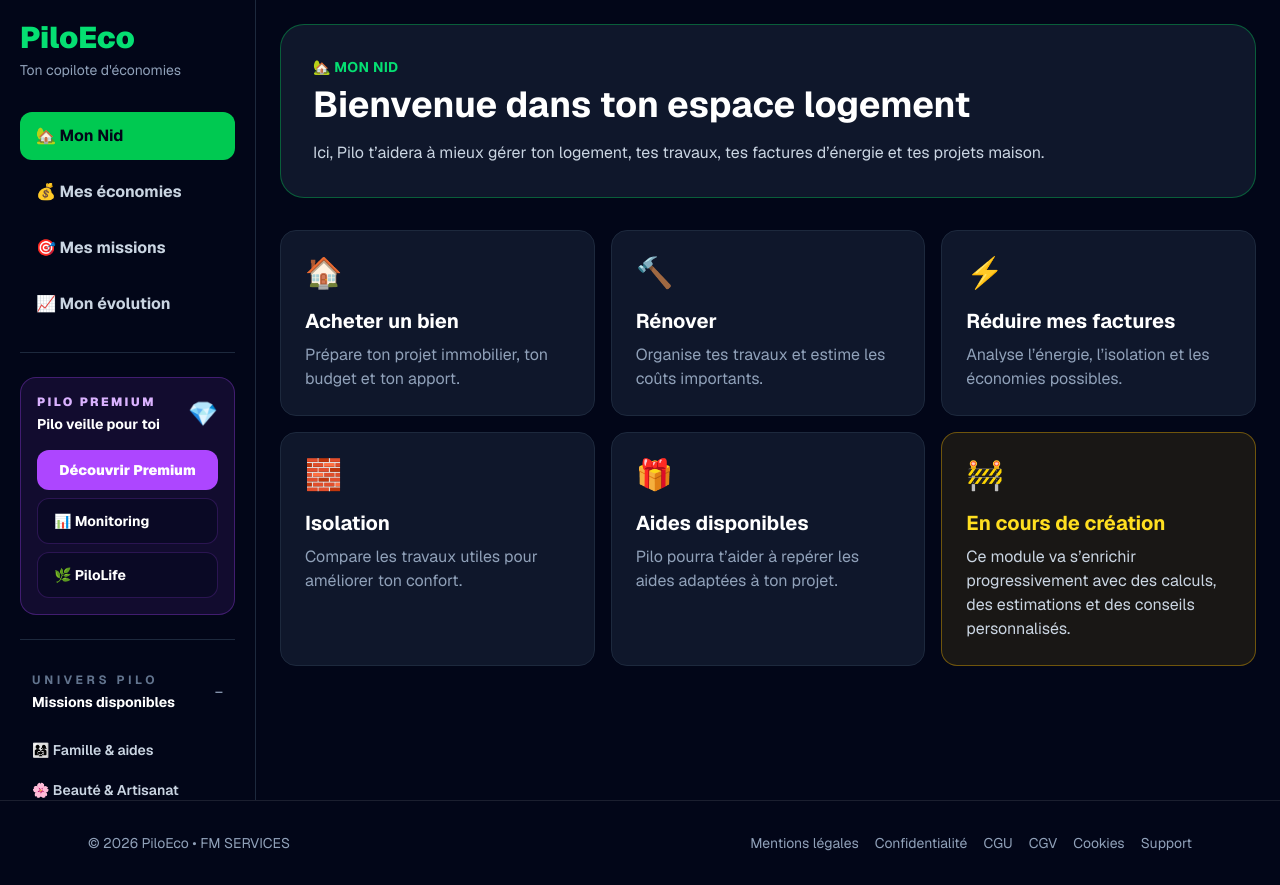
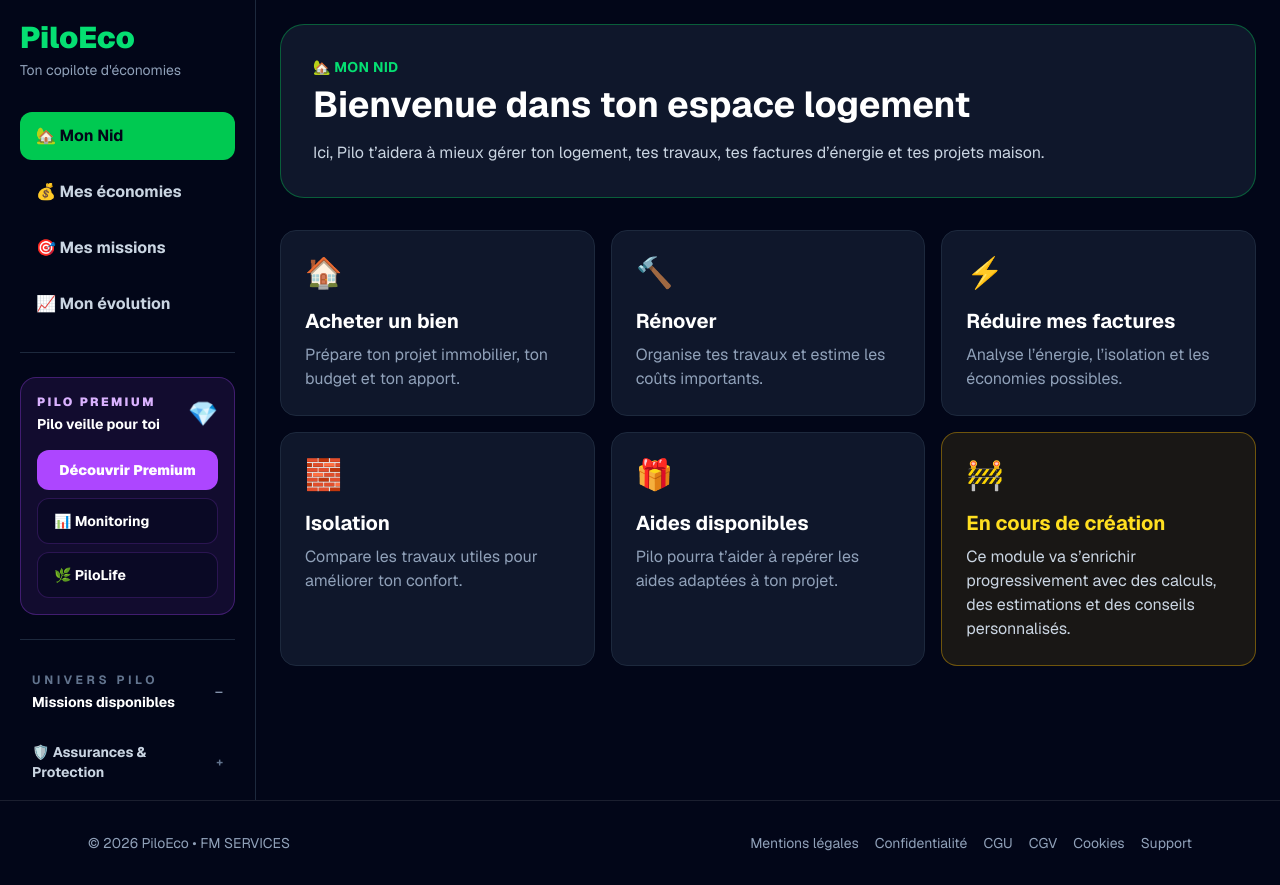
Before and after one commit to MAT13-13/PiloEco, a Next.js app in the folder frontend/: page /mon-nid in a window 1280 px wide. Built offline with nearby package versions, Linux system fonts and the light colour scheme.

Commit message:
Réorganisation des univers Pilo

```diff
--- a/frontend/src/app/analyse/page.tsx
+++ b/frontend/src/app/analyse/page.tsx
@@ -255,7 +255,7 @@ const categories: Record<
   },
 
   mobilitesDouces: {
-    label: "Mobilités douces",
+    label: "Assurance mobilité douce",
     icon: "🚲",
     message:
       "Je vais analyser l’assurance de ton vélo ou de ta trottinette électrique.",
@@ -895,13 +895,14 @@ type AnalyseCatalogEntry = {
 };
 
 type AnalyseUniverse =
-  | "familleQuotidien"
-  | "santeProtection"
-  | "energieTelecoms"
+  | "assurancesProtection"
+  | "energie"
+  | "telecomsNumerique"
   | "maisonImmobilier"
-  | "autoMotoMobilite"
+  | "servicesQuotidien"
   | "financePatrimoine"
-  | "proNumerique"
+  | "proEntreprises"
+  | "beauteArtisanat"
   | "voyagesLoisirs";
 
 type UniverseConfig = {
@@ -912,54 +913,61 @@ type UniverseConfig = {
 };
 
 const universeOrder: AnalyseUniverse[] = [
-  "familleQuotidien",
-  "santeProtection",
-  "energieTelecoms",
+  "assurancesProtection",
+  "energie",
+  "telecomsNumerique",
   "maisonImmobilier",
-  "autoMotoMobilite",
+  "servicesQuotidien",
   "financePatrimoine",
-  "proNumerique",
+  "proEntreprises",
+  "beauteArtisanat",
   "voyagesLoisirs",
 ];
 
 const universes: Record<AnalyseUniverse, UniverseConfig> = {
-  familleQuotidien: {
-    label: "Beauté & Artisanat",
-    icon: "🌸",
+  assurancesProtection: {
+    label: "Assurances & Protection",
+    icon: "🛡️",
     description:
-      "Beauté, créations artisanales et idées faites main.",
-    categories: [
-      "beauteArtisanat",
-    ],
-  },
-
-  santeProtection: {
-    label: "Santé & Protection",
-    icon: "❤️",
-    description:
-      "Santé, assurances et solutions de protection pour toi et tes proches.",
+      "Assurances, mutuelles et solutions pour protéger ton quotidien.",
     categories: [
       "mutuelle",
       "mutuelleSenior",
       "mutuelleProfessionnelle",
       "animaux",
+      "auto",
+      "moto",
+      "mobilitesDouces",
+      "habitation",
       "assuranceEmprunteur",
       "assuranceObseques",
       "ambassadeur",
     ],
   },
 
-  energieTelecoms: {
-    label: "Énergie & Télécoms",
-    icon: "⚡📱",
+  energie: {
+    label: "Énergie",
+    icon: "⚡",
     description:
-      "Électricité, gaz, téléphone et connexion Internet.",
+      "Électricité et gaz pour mieux maîtriser tes factures d’énergie.",
     categories: [
       "electricite",
       "gaz",
+    ],
+  },
+
+  telecomsNumerique: {
+    label: "Télécoms & Numérique",
+    icon: "📱",
+    description:
+      "Téléphone, Internet et solutions numériques pour ton quotidien.",
+    categories: [
       "telephone",
       "telephoneSenior",
       "internet",
+      "cybersecurite",
+      "logiciels",
+      "streaming",
     ],
   },
 
@@ -967,30 +975,26 @@ const universes: Record<AnalyseUniverse, UniverseConfig> = {
     label: "Maison & Immobilier",
     icon: "🏠",
     description:
-      "Logement, immobilier, travaux, sécurité et déménagement.",
+      "Immobilier, logement, travaux et solutions pour ta maison.",
     categories: [
       "creditImmobilier",
       "diagnosticImmobilier",
       "locationMeublee",
-      "habitation",
       "travaux",
       "securite",
+    ],
+  },
+
+  servicesQuotidien: {
+    label: "Services du quotidien",
+    icon: "🧰",
+    description:
+      "Déménagement, débarras, auto et services pratiques du quotidien.",
+    categories: [
       "demenagement",
       "debarras",
-    ],
-  },
-
-  autoMotoMobilite: {
-    label: "Auto, Moto & Mobilité",
-    icon: "🚗🏍️",
-    description:
-      "Assurances, entretien, équipement et nouvelles mobilités.",
-    categories: [
-      "auto",
-      "moto",
       "servicesAuto",
       "motoEquipement",
-      "mobilitesDouces",
     ],
   },
 
@@ -1007,18 +1011,25 @@ const universes: Record<AnalyseUniverse, UniverseConfig> = {
     ],
   },
 
-  proNumerique: {
-    label: "Pro & Numérique",
-    icon: "💼💻",
+  proEntreprises: {
+    label: "Pro & Entreprises",
+    icon: "💼",
     description:
-      "Solutions pour ton activité professionnelle et tes usages numériques.",
+      "Solutions et services pour les professionnels et les entreprises.",
     categories: [
       "siteInternetPro",
       "formation",
-      "cybersecurite",
       "servicesEntreprises",
-      "logiciels",
-      "streaming",
+    ],
+  },
+
+  beauteArtisanat: {
+    label: "Beauté & Artisanat",
+    icon: "🌸",
+    description:
+      "Beauté, créations artisanales et idées faites main.",
+    categories: [
+      "beauteArtisanat",
     ],
   },
 
@@ -1026,7 +1037,7 @@ const universes: Record<AnalyseUniverse, UniverseConfig> = {
     label: "Voyages & Loisirs",
     icon: "✈️",
     description:
-      "Prépare tes voyages et trouve les solutions adaptées à tes projets.",
+      "Voyages et solutions adaptées à tes projets de loisirs.",
     categories: [
       "voyage",
     ],
@@ -1690,7 +1701,7 @@ export default function AnalysePage() {
           </div>
 
           {!selectedUniverseConfig ? (
-            <div className="mt-10 grid grid-cols-1 gap-4 sm:grid-cols-2 lg:grid-cols-4">
+            <div className="mt-10 grid grid-cols-1 gap-4 sm:grid-cols-2 lg:grid-cols-3">
               {universeOrder.map((universeKey) => {
                 const universe = universes[universeKey];
 
@@ -1755,7 +1766,7 @@ export default function AnalysePage() {
                 </button>
               </div>
 
-              <div className="mt-6 grid grid-cols-1 gap-3 sm:grid-cols-2 sm:gap-4 lg:grid-cols-4">
+              <div className="mt-6 grid grid-cols-1 gap-3 sm:grid-cols-2 sm:gap-4 lg:grid-cols-3">
                 {selectedUniverseEntries.map(
                   (entry) => {
                     const item = entry.config;
--- a/frontend/src/app/components/Sidebar.tsx
+++ b/frontend/src/app/components/Sidebar.tsx
@@ -10,50 +10,22 @@ const mainItems = [
   { label: "📈 Mon évolution", href: "/evolution" },
 ];
 
-const universeItems = [
-  { label: "👨‍👩‍👧 Famille & aides", href: "/missions/famille" },
-  { label: "🌸 Beauté & Artisanat", href: "/missions/beaute-artisanat" },
-  { label: "✈️ Voyage", href: "/missions/voyage" },
+const universeGroups = [
   {
-  label: "⚡ Électricité",
-  href: "/missions/electricite",
+    id: "assurances",
+    label: "🛡️ Assurances & Protection",
+    items: [
+      {
+        label: "🐶 Assurance animaux",
+        href: "/missions/animaux",
       },
-  { label: "📱 Téléphone", href: "/missions/mobile" },
-  { label: "👵 Téléphone senior", href: "/missions/telephone-senior" },
-  { label: "🌐 Site internet pro", href: "/missions/site-internet-pro" },
-  { label: "🐶 Assurance animaux", href: "/missions/animaux" },
       {
         label: "🏦 Assurance emprunteur",
         href: "/missions/assurance-emprunteur",
       },
-  { label: "💼 Ambassadeur GSelect", href: "/missions/ambassadeur" },
-  {
-    label: "🕊️ Assurance obsèques",
-    href: "/missions/assurance-obseques",
-  },
-  {
-    label: "🏠 Crédit immobilier",
-    href: "/missions/credit-immobilier",
-  },
-  {
-    label: "📋 Diagnostic immobilier",
-    href: "/missions/diagnostic-immobilier",
-  },
       {
         label: "🏠 Assurance habitation",
         href: "/missions/habitation",
-  },
-  {
-    label: "🛠️ Travaux & rénovation",
-    href: "/missions/travaux",
-  },
-  {
-    label: "👵 Mutuelle Senior",
-    href: "/missions/mutuelle-senior",
-  },
-  {
-    label: "💰 Épargne & retraite",
-    href: "/missions/epargne-retraite",
       },
       {
         label: "🚗 Assurance auto",
@@ -64,9 +36,89 @@ const universeItems = [
         href: "/missions/moto",
       },
       {
-    label: "🚲 Mobilités douces",
+        label: "🚲 Assurance mobilité douce",
         href: "/missions/mobilites-douces",
       },
+      {
+        label: "👵 Mutuelle Senior",
+        href: "/missions/mutuelle-senior",
+      },
+      {
+        label: "🕊️ Assurance obsèques",
+        href: "/missions/assurance-obseques",
+      },
+      {
+        label: "💼 Ambassadeur GSelect",
+        href: "/missions/ambassadeur",
+      },
+    ],
+  },
+
+  {
+    id: "energie",
+    label: "⚡ Énergie",
+    items: [
+      {
+        label: "⚡ Électricité",
+        href: "/missions/electricite",
+      },
+      {
+        label: "🔥 Gaz",
+        href: "/missions/gaz",
+      },
+    ],
+  },
+
+  {
+    id: "telecoms",
+    label: "📱 Télécoms & Numérique",
+    items: [
+      {
+        label: "📱 Téléphone",
+        href: "/missions/mobile",
+      },
+      {
+        label: "👵 Téléphone senior",
+        href: "/missions/telephone-senior",
+      },
+      {
+        label: "🛡️ Cybersécurité",
+        href: "/missions/cybersecurite",
+      },
+    ],
+  },
+
+  {
+    id: "maison",
+    label: "🏠 Maison & Immobilier",
+    items: [
+      {
+        label: "🏠 Crédit immobilier",
+        href: "/missions/credit-immobilier",
+      },
+      {
+        label: "📋 Diagnostic immobilier",
+        href: "/missions/diagnostic-immobilier",
+      },
+      {
+        label: "🏘️ Location meublée & LMNP",
+        href: "/missions/location-meublee",
+      },
+      {
+        label: "🛠️ Travaux & rénovation",
+        href: "/missions/travaux",
+      },
+      {
+        label: "🔐 Alarme & sécurité",
+        href: "/missions/securite",
+      },
+    ],
+  },
+
+  {
+    id: "services",
+    label: "🧰 Services du quotidien",
+    items: [
       {
         label: "🔧 Services auto",
         href: "/missions/services-auto",
@@ -76,32 +128,70 @@ const universeItems = [
         href: "/missions/moto-equipement",
       },
       {
-    label: "🎓 Formation",
-    href: "/missions/formation",
-  },
-  {
-    label: "🔐 Alarme & sécurité",
-    href: "/missions/securite",
-  },
-  {
-    label: "₿ Cryptomonnaies",
-    href: "/missions/crypto",
-  },
-  {
-    label: "🛡️ Cybersécurité",
-    href: "/missions/cybersecurite",
-  },
-  {
-    label: "🏢 Services aux entreprises",
-    href: "/missions/services-entreprises",
-  },
-  {
         label: "🚚 Déménagement",
         href: "/missions/demenagement",
       },
       {
         label: "📦 Débarras",
         href: "/missions/debarras",
+      },
+    ],
+  },
+
+  {
+    id: "finance",
+    label: "💰 Finance & Patrimoine",
+    items: [
+      {
+        label: "💰 Épargne & retraite",
+        href: "/missions/epargne-retraite",
+      },
+      {
+        label: "₿ Cryptomonnaies",
+        href: "/missions/crypto",
+      },
+    ],
+  },
+
+  {
+    id: "pro",
+    label: "💼 Pro & Entreprises",
+    items: [
+      {
+        label: "🌐 Site internet pro",
+        href: "/missions/site-internet-pro",
+      },
+      {
+        label: "🎓 Formation",
+        href: "/missions/formation",
+      },
+      {
+        label: "🏢 Services aux entreprises",
+        href: "/missions/services-entreprises",
+      },
+    ],
+  },
+
+  {
+    id: "beaute",
+    label: "🌸 Beauté & Artisanat",
+    items: [
+      {
+        label: "🌸 Beauté & Artisanat",
+        href: "/missions/beaute-artisanat",
+      },
+    ],
+  },
+
+  {
+    id: "voyages",
+    label: "✈️ Voyages & Loisirs",
+    items: [
+      {
+        label: "✈️ Voyage",
+        href: "/missions/voyage",
+      },
+    ],
   },
 ];
 
@@ -116,6 +206,17 @@ const upcomingItems = [
 export default function Sidebar() {
   const [universOpen, setUniversOpen] = useState(true);
   const [upcomingOpen, setUpcomingOpen] = useState(false);
+
+  const [openGroups, setOpenGroups] = useState<
+    Record<string, boolean>
+  >({});
+
+  function toggleGroup(groupId: string) {
+    setOpenGroups((current) => ({
+      ...current,
+      [groupId]: !current[groupId],
+    }));
+  }
 
   return (
     <aside className="fixed left-0 top-0 hidden h-screen w-64 overflow-y-auto border-r border-slate-800 bg-slate-950 p-5 text-white lg:block">
@@ -180,7 +281,7 @@ export default function Sidebar() {
 
             <Link
               href="/pilolife"
-              className="mt-2 block w-full rounded-xl border border-purple-500/20 bg-slate-950/40 px-4 py-3 text-left text-sm font-bold text-white transition hover:bg-purple-500/10"
+              className="block w-full rounded-xl border border-purple-500/20 bg-slate-950/40 px-4 py-3 text-left text-sm font-bold text-white transition hover:bg-purple-500/10"
             >
               🌿 PiloLife
             </Link>
@@ -210,16 +311,46 @@ export default function Sidebar() {
         </button>
 
         {universOpen && (
-          <div className="mt-3 space-y-1">
-            {universeItems.map((item) => (
+          <div className="mt-3 space-y-2">
+
+
+            {universeGroups.map((group) => {
+              const isOpen = Boolean(openGroups[group.id]);
+
+              return (
+                <div key={group.id}>
+                  <button
+                    type="button"
+                    onClick={() => toggleGroup(group.id)}
+                    className={`flex w-full items-center justify-between rounded-xl px-3 py-2.5 text-left text-sm font-bold transition ${
+                      isOpen
+                        ? "bg-slate-800 text-green-400"
+                        : "text-slate-300 hover:bg-slate-800 hover:text-white"
+                    }`}
+                  >
+                    <span>{group.label}</span>
+
+                    <span className="ml-2 text-xs text-slate-500">
+                      {isOpen ? "−" : "+"}
+                    </span>
+                  </button>
+
+                  {isOpen && (
+                    <div className="ml-3 mt-1 space-y-1 border-l border-slate-800 pl-2">
+                      {group.items.map((item) => (
                         <Link
                           key={item.href}
                           href={item.href}
-                className="block w-full rounded-xl px-3 py-2 text-left text-sm font-semibold text-slate-300 transition hover:bg-slate-800 hover:text-white"
+                          className="block w-full rounded-lg px-3 py-2 text-left text-xs font-semibold leading-5 text-slate-400 transition hover:bg-slate-800 hover:text-green-300"
                         >
                           {item.label}
                         </Link>
                       ))}
+                    </div>
+                  )}
+                </div>
+              );
+            })}
           </div>
         )}
 
@@ -227,7 +358,9 @@ export default function Sidebar() {
 
         <button
           type="button"
-          onClick={() => setUpcomingOpen((value) => !value)}
+          onClick={() =>
+            setUpcomingOpen((value) => !value)
+          }
           className="flex w-full items-center justify-between rounded-xl px-3 py-2 text-left transition hover:bg-slate-900"
         >
           <div>
--- a/frontend/src/app/missions/page.tsx
+++ b/frontend/src/app/missions/page.tsx
@@ -27,85 +27,112 @@ type MissionUniverse = {
 };
 
 const missionUniverses: MissionUniverse[] = [
-
   {
-    id: "sante-protection",
-    label: "Santé & Protection",
-    icon: "❤️",
-    description: "Santé, assurances et solutions de protection.",
+    id: "assurances-protection",
+    label: "Assurances & Protection",
+    icon: "🛡️",
+    description:
+      "Assurances, mutuelles et solutions pour protéger ton quotidien.",
     slugs: [
       "mutuelle",
       "mutuelle-sante",
       "mutuelle-senior",
       "mutuelle-professionnelle",
+
       "animaux",
       "assurance-animaux",
+
+      "auto",
+      "assurance-auto",
+
+      "moto",
+      "assurance-moto",
+
+      "mobilites-douces",
+
+      "habitation",
+      "assurance-habitation",
+
       "assurance-emprunteur",
       "assurance-obseques",
+
       "ambassadeur",
       "ambassadeur-gselect",
     ],
   },
+
   {
-  id: "energie-telecoms",
-  label: "Énergie & Télécoms",
-  icon: "⚡📱",
-  description: "Électricité, gaz, téléphone et connexion Internet.",
+    id: "energie",
+    label: "Énergie",
+    icon: "⚡",
+    description:
+      "Électricité et gaz pour mieux maîtriser tes factures d’énergie.",
     slugs: [
       "electricite",
       "gaz",
+    ],
+  },
+
+  {
+    id: "telecoms-numerique",
+    label: "Télécoms & Numérique",
+    icon: "📱",
+    description:
+      "Téléphone, Internet et solutions numériques pour ton quotidien.",
+    slugs: [
       "mobile",
       "telephone",
       "telephone-senior",
       "internet",
+      "cybersecurite",
+      "logiciels",
+      "streaming",
     ],
   },
+
   {
     id: "maison-immobilier",
     label: "Maison & Immobilier",
     icon: "🏠",
-    description: "Logement, immobilier, travaux, sécurité et déménagement.",
+    description:
+      "Immobilier, logement, travaux et solutions pour ta maison.",
     slugs: [
       "credit-immobilier",
       "diagnostic-immobilier",
       "location-meublee",
-      "habitation",
-      "assurance-habitation",
       "travaux",
       "securite",
       "alarme-securite",
+    ],
+  },
+
+  {
+    id: "services-quotidien",
+    label: "Services du quotidien",
+    icon: "🧰",
+    description:
+      "Déménagement, débarras, auto et services pratiques du quotidien.",
+    slugs: [
       "demenagement",
       "debarras",
+
+      "services-auto",
+      "service-auto",
+
+      "moto-equipement",
+
+      "pieces-auto",
+      "piece-auto",
+      "pneus",
     ],
   },
-   {
-  id: "beaute-artisanat",
-  label: "Beauté & Artisanat",
-  icon: "🌸",
-  description: "Beauté, créations artisanales et idées faites main.",
-  slugs: ["beaute-artisanat"],
-},
-  {
-    id: "auto-moto-mobilite",
-    label: "Auto, Moto & Mobilité",
-    icon: "🚗🏍️",
-    description: "Assurances, entretien, équipement et nouvelles mobilités.",
-    slugs: [
-      "auto",
-      "assurance-auto",
-      "moto",
-      "assurance-moto",
-      "services-auto",
-      "service-auto",
-      "moto-equipement",
-      "mobilites-douces",
-    ],
-  },
+
   {
     id: "finance-patrimoine",
     label: "Finance & Patrimoine",
     icon: "💰",
-    description: "Épargne, patrimoine, banque et solutions financières.",
+    description:
+      "Épargne, patrimoine, banque et solutions financières.",
     slugs: [
       "epargne-retraite",
       "crypto",
@@ -113,26 +140,40 @@ const missionUniverses: MissionUniverse[] = [
       "banque",
     ],
   },
+
   {
-    id: "pro-numerique",
-    label: "Pro & Numérique",
-    icon: "💼💻",
-    description: "Solutions professionnelles et services numériques.",
+    id: "pro-entreprises",
+    label: "Pro & Entreprises",
+    icon: "💼",
+    description:
+      "Solutions et services pour les professionnels et les entreprises.",
     slugs: [
       "site-internet-pro",
       "formation",
-      "cybersecurite",
       "services-entreprises",
-      "logiciels",
-      "streaming",
     ],
   },
+
+  {
+    id: "beaute-artisanat",
+    label: "Beauté & Artisanat",
+    icon: "🌸",
+    description:
+      "Beauté, créations artisanales et idées faites main.",
+    slugs: [
+      "beaute-artisanat",
+    ],
+  },
+
   {
     id: "voyages-loisirs",
     label: "Voyages & Loisirs",
     icon: "✈️",
-    description: "Voyages et solutions adaptées à tes projets de loisirs.",
-    slugs: ["voyage"],
+    description:
+      "Voyages et solutions adaptées à tes projets de loisirs.",
+    slugs: [
+      "voyage",
+    ],
   },
 ];
 
@@ -201,7 +242,6 @@ export default function MissionsPage() {
               mission.status === "available"
           )
         );
-
       } catch (error) {
         console.error(
           "Erreur inattendue mission_catalog :",
@@ -314,7 +354,7 @@ export default function MissionsPage() {
               Seules les missions actuellement disponibles sont affichées.
             </p>
 
-            <div className="mt-6 grid grid-cols-1 gap-4 sm:grid-cols-2 lg:grid-cols-4">
+            <div className="mt-6 grid grid-cols-1 gap-4 sm:grid-cols-2 lg:grid-cols-3">
               {missionUniverses.map((universe) => {
                 const count = availableMissions.filter(
                   (mission) =>
@@ -395,6 +435,11 @@ export default function MissionsPage() {
                     mission.route ||
                     `/missions/${mission.slug}`;
 
+                  const missionTitle =
+                    mission.slug === "mobilites-douces"
+                      ? "Assurance mobilité douce"
+                      : mission.title;
+
                   return (
                     <Link
                       key={mission.id}
@@ -415,7 +460,7 @@ export default function MissionsPage() {
                         </div>
 
                         <h3 className="mt-4 pr-16 text-lg font-black leading-6 sm:text-xl">
-                          {mission.title}
+                          {missionTitle}
                         </h3>
 
                         <p className="mt-2 text-xs leading-5 text-slate-500 transition group-hover:text-green-300 sm:text-sm">
```
Lines whose indentation alone changed are shown as unchanged.
